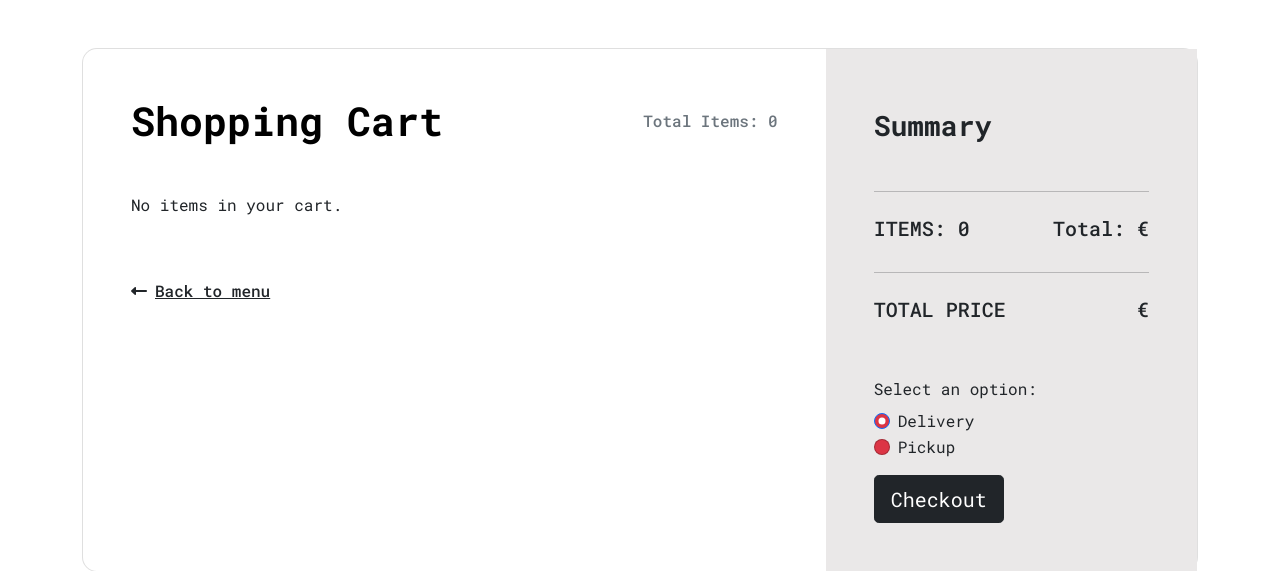
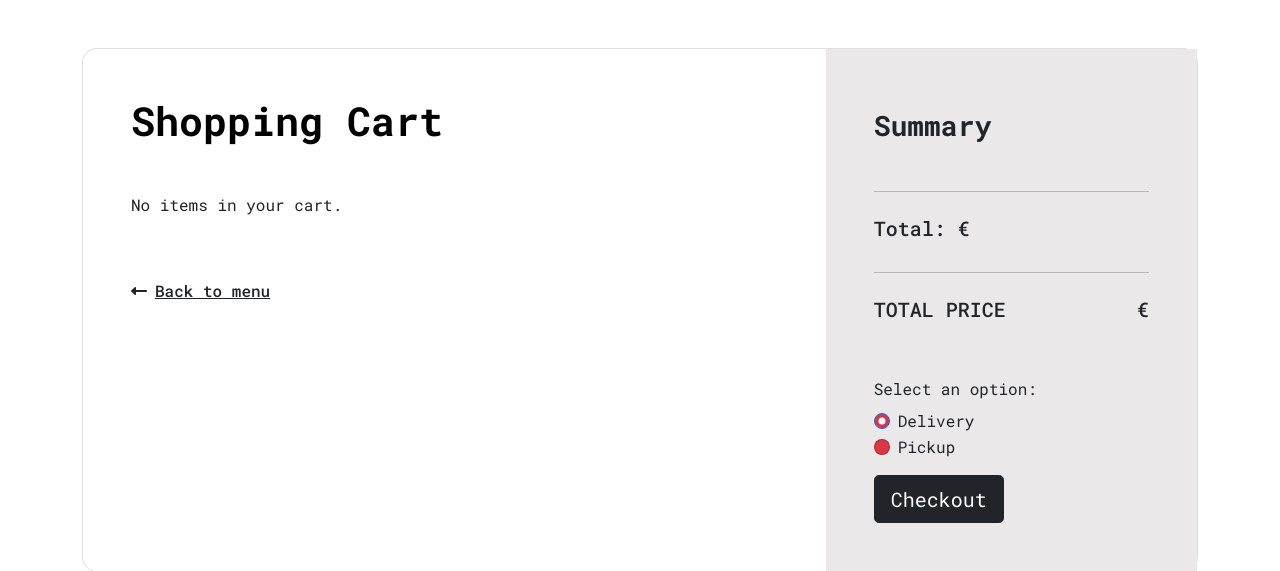
Before and after one commit to primarypigments/papas_pizza, a Django app: template templates/cart/cart.html in a window 1280 px wide. Shown: the part 66-637 px from the top of the page. Run offline with Django 4.2, Linux system fonts and the light colour scheme; the template is opened without the code that fills it, so the values that code supplies are empty; some libraries are stand-ins or nearby versions.

Commit message:
Remove total items and items from cart, not responding correctly

```diff
--- a/templates/cart/cart.html
+++ b/templates/cart/cart.html
@@ -12,7 +12,6 @@
                 <div class="p-5">
                   <div class="d-flex justify-content-between align-items-center mb-5">
                     <h1 class="fw-bold mb-0 text-black">Shopping Cart</h1>
-                    <h6 class="mb-0 text-muted">Total Items: {{ cart_items|length }}</h6>
                   </div>
                   {% for item in cart_items %}
                   <hr class="my-4">
@@ -73,7 +72,6 @@
                   <h3 class="fw-bold mb-5 mt-2 pt-1">Summary</h3>
                   <hr class="my-4">
                   <div class="d-flex justify-content-between mb-4">
-                    <h5 class="text-uppercase">Items: {{ cart_items|length }}</h5>
                     <h5>Total: € {{ cart_total|floatformat:2 }}</h5>
                   </div>
 
```
